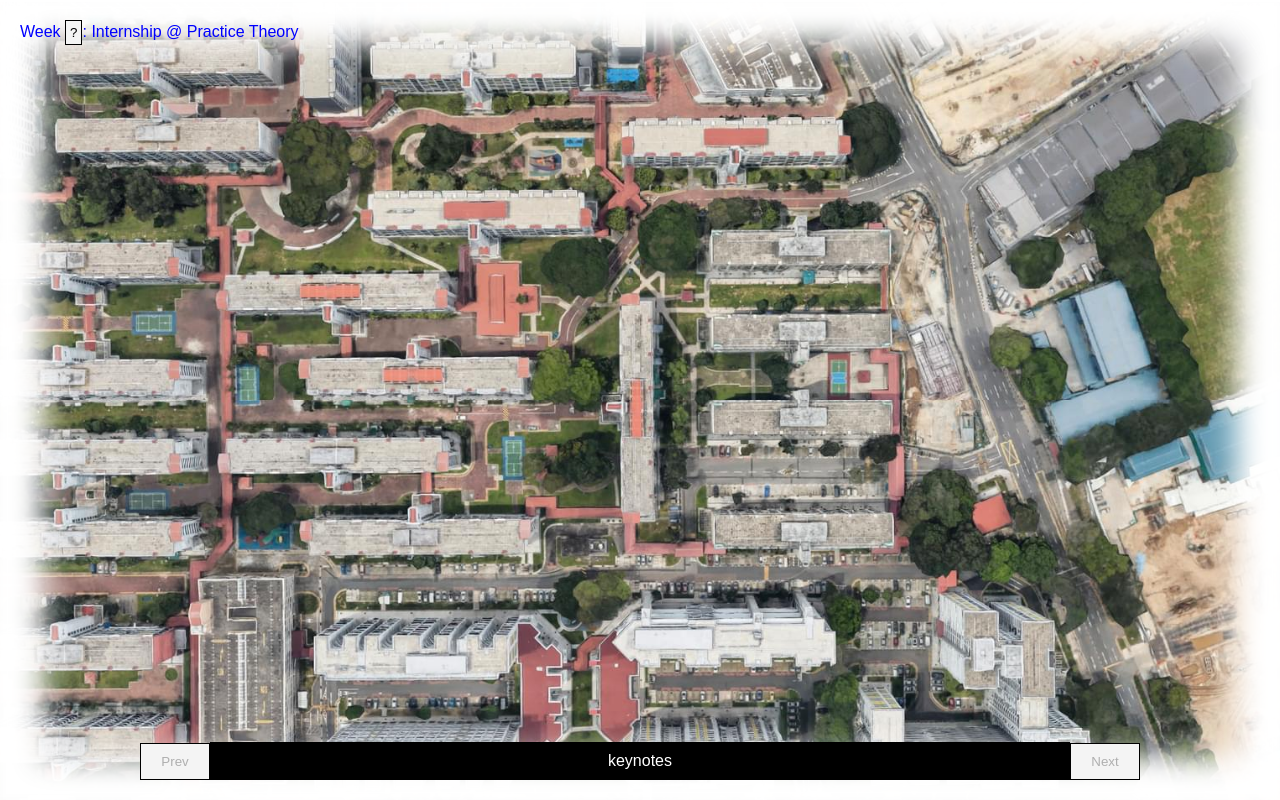
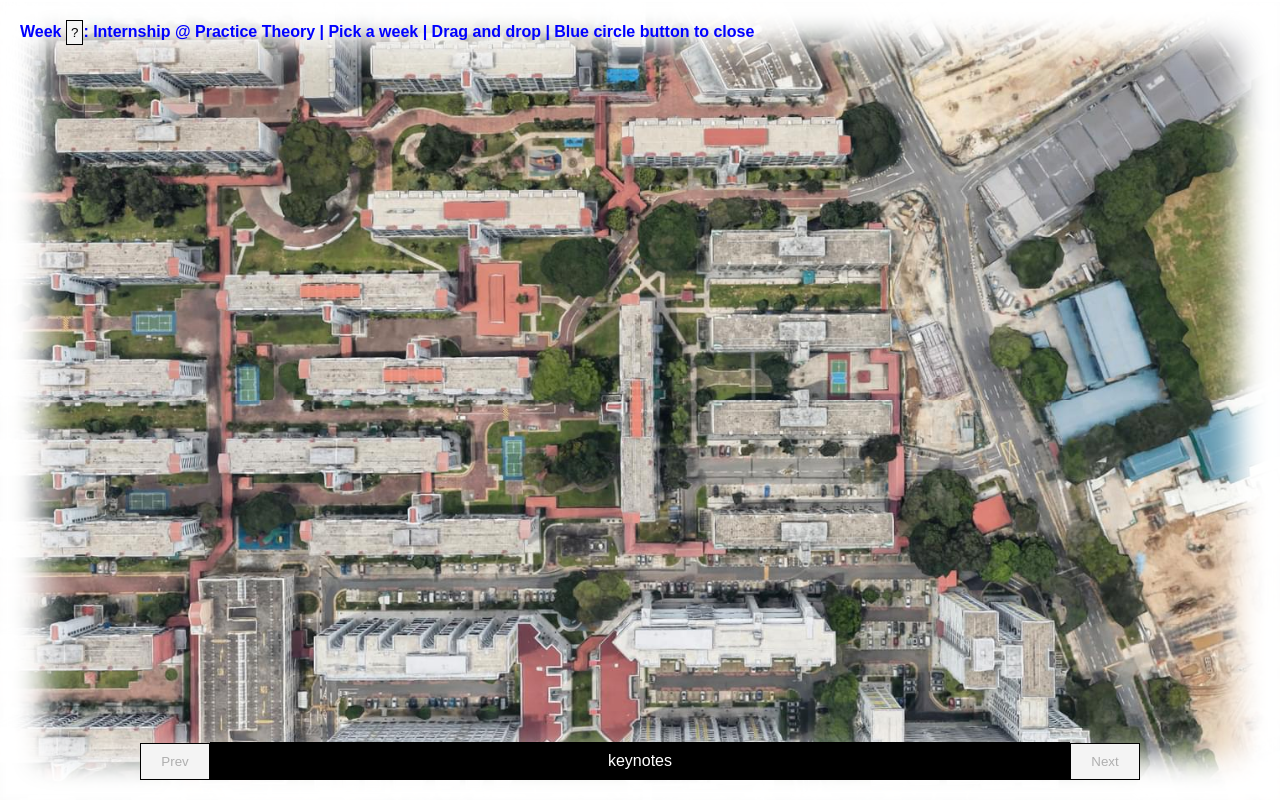
Before and after one commit to vanghoa/vlog-template, a website: page index.html in a window 1280 px wide. Drawn offline with nearby package versions, Linux system fonts and the light colour scheme.

Commit message:
extrashit

```diff
--- a/index.html
+++ b/index.html
@@ -4,7 +4,7 @@
     <meta charset="UTF-8">
     <meta http-equiv="X-UA-Compatible" content="IE=edge">
     <meta name="viewport" content="width=device-width, initial-scale=1.0">
-    <title>Document</title>
+    <title>Internship vlog @ Practice Theory 2022</title>
     <link rel="stylesheet" href="style.css">
     <!--
     <script>
@@ -68,7 +68,7 @@
                     box-shadow: inset 0px 0px 30px 45px rgb(255, 255, 255);
                     pointer-events: none;">
         </div>
-        <p class="week transition">Week <button id="week" onclick="week_click();" title="pick a week!">?</button>: Internship @ Practice Theory</p>
+        <p class="week transition">Week <button id="week" onclick="week_click();" title="pick a week!">?</button>: Internship @ Practice Theory | Pick a week | Drag and drop | Blue circle button to close</p>
         <div id="keynotes" class="transition">
             <button class="keynotes before" onclick="keynote_nav(false);">
                 Prev
--- a/style.css
+++ b/style.css
@@ -157,6 +157,9 @@ nav {
     display: grid;
     background-repeat: no-repeat;
 }
+button:hover {
+    cursor: pointer;
+}
 
 /* nav doc*/
 #nav1 {
@@ -274,6 +277,7 @@ p.week {
     top: 20px;
     left: 20px;
     color: blue;
+    font-weight: bold;
 }
 
 #keynotes {
```
